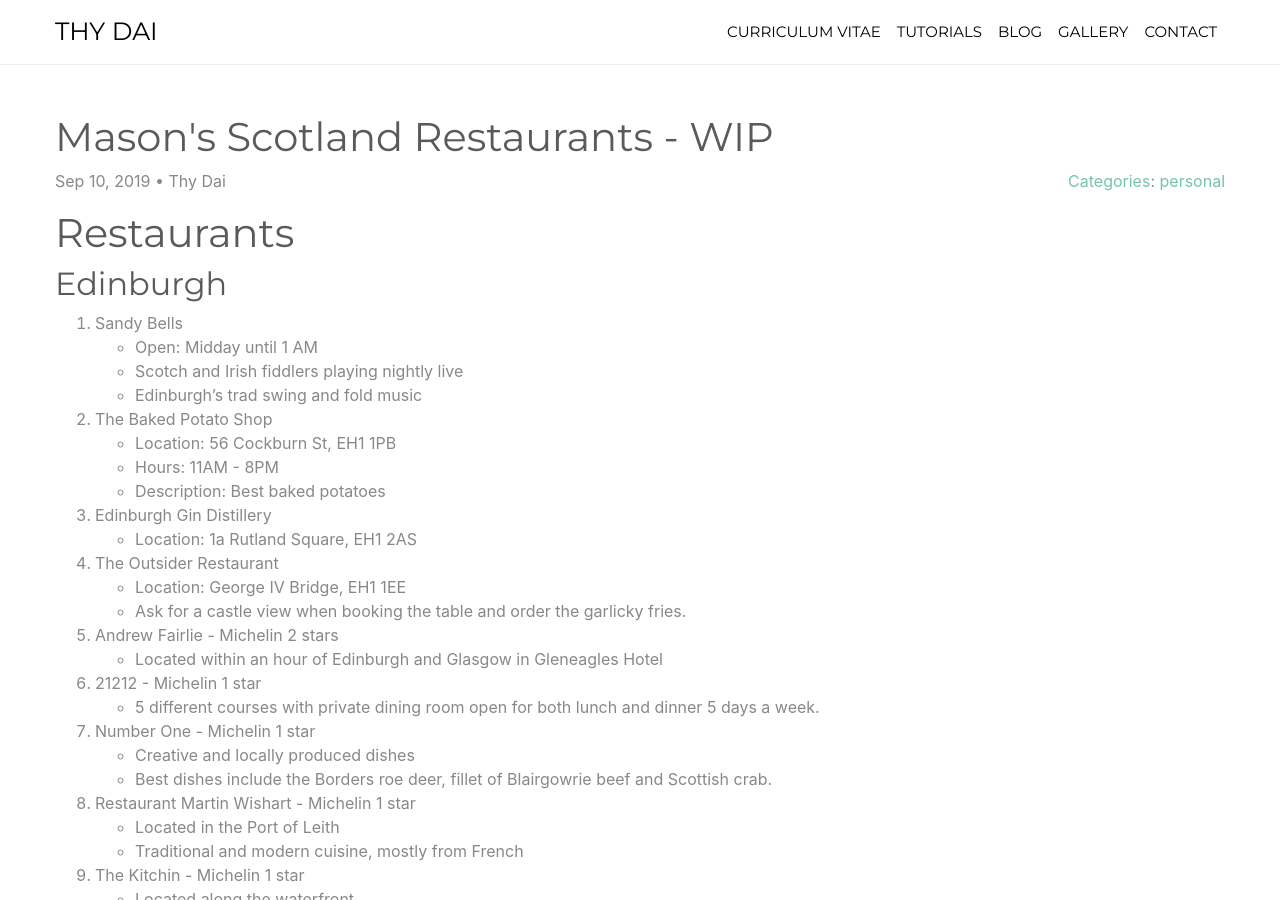
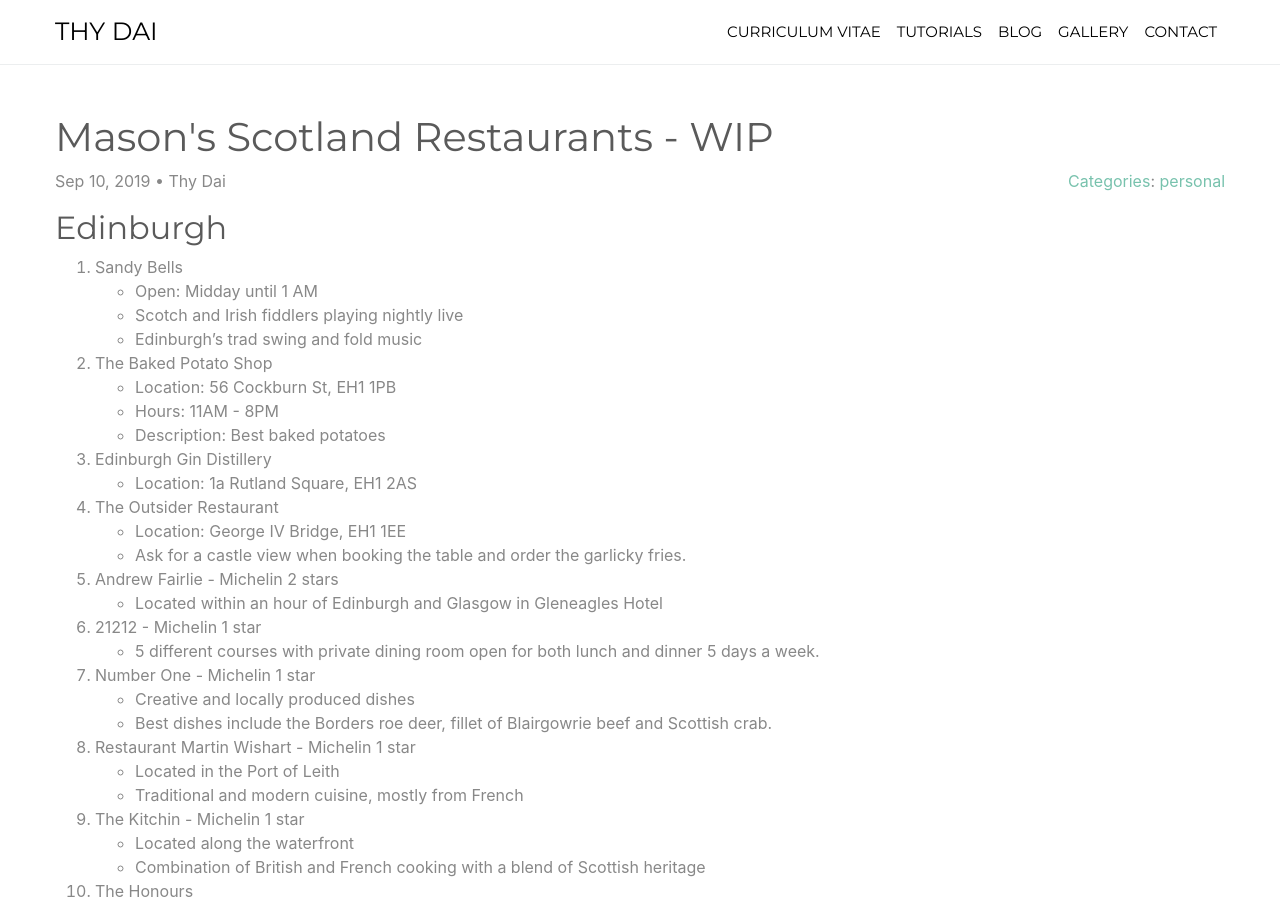
Before and after one commit to ThyRex3/thyrex3.github.io, a Jekyll site: the page built from _posts/2019-09-10-MasonRestaurants.md, in a window 1280 px wide and 900 px high. Built offline with Jekyll 4.4.1, drawn with Linux system fonts in a browser that asks for light colours; nearby versions of some CDN libraries.

Commit message:
Update 2019-09-10-MasonRestaurants.md

```diff
--- a/_posts/2019-09-10-MasonRestaurants.md
+++ b/_posts/2019-09-10-MasonRestaurants.md
@@ -4,8 +4,6 @@ title: "Mason's Scotland Restaurants - WIP"
 categories: personal
 author: Thy Dai
 ---
-# Restaurants
-
 ## Edinburgh
 1. Sandy Bells
 	- Open: Midday until 1 AM
```
